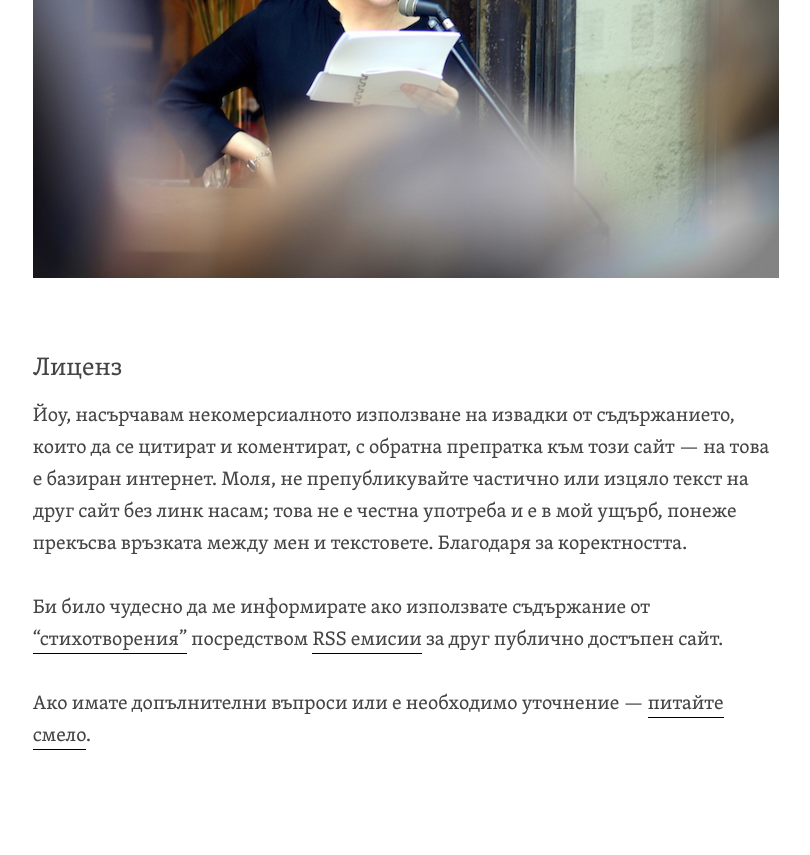
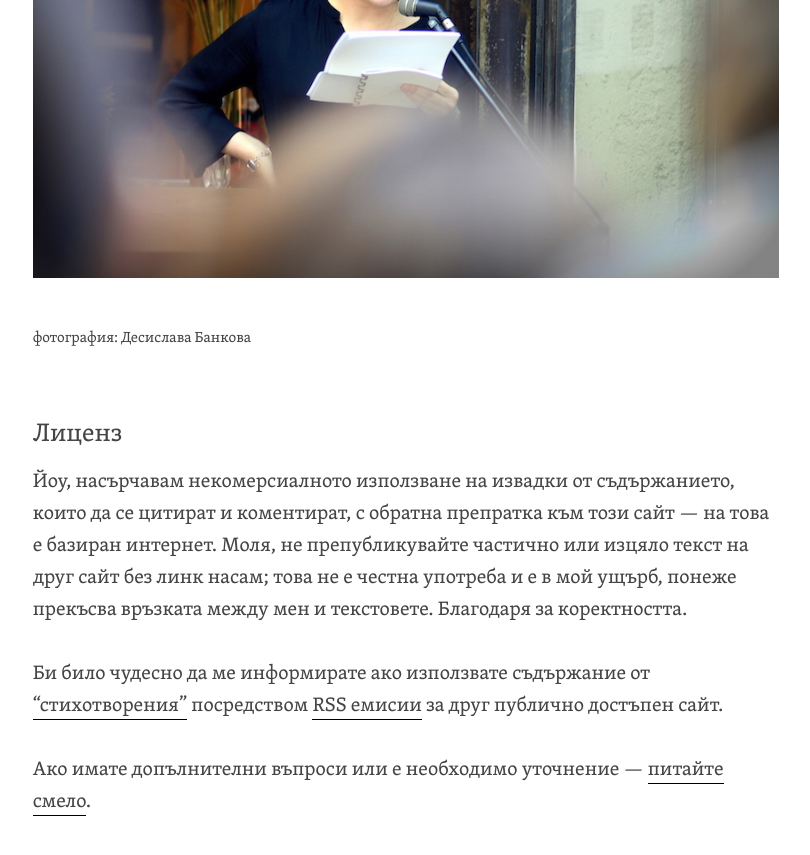
Before and after one commit to bembeni/bembeni.github.io, a Jekyll site: the page built from about.md, in a window 1280 px wide and 900 px high, scrolled down 621 px. Shown: the top 855 px of the window, without its empty margins (234-1044 px from the left). Built offline with Jekyll 4.4.1, drawn with Linux system fonts in a browser that asks for light colours; nearby versions of some CDN libraries; before the commit the page ends 1455 px from its top, so only the background shows below that.

Commit message:
Stihotvorenia v2

```diff
--- a/about.md
+++ b/about.md
@@ -9,6 +9,8 @@ cover: beni.jpg
 ---
 <img src="/assets/img/beni.jpg" alt="" />
 
+<small>фотография: Десислава Банкова</small>
+
 ### Лиценз
 
 Йоу, насърчавам некомерсиалното използване на извадки от съдържанието, които да се цитират и коментират, с обратна препратка към този сайт --- на това е базиран интернет. Моля, не препубликувайте частично или изцяло текст на друг сайт без линк насам; това не е честна употреба и е в мой ущърб, понеже прекъсва връзката между мен и текстовете. Благодаря за коректността.
```
